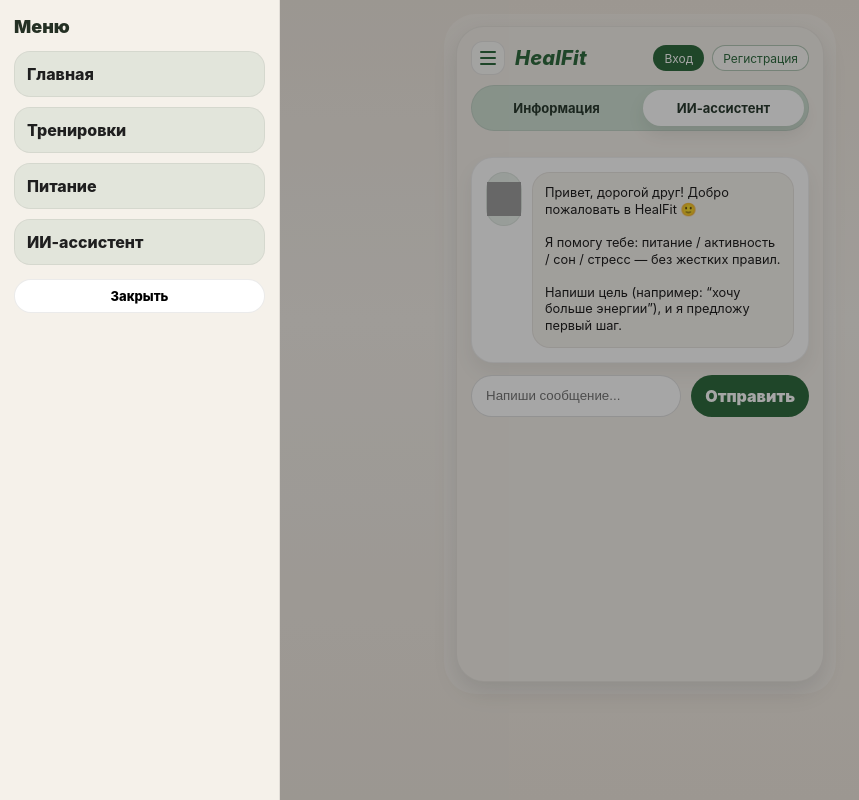
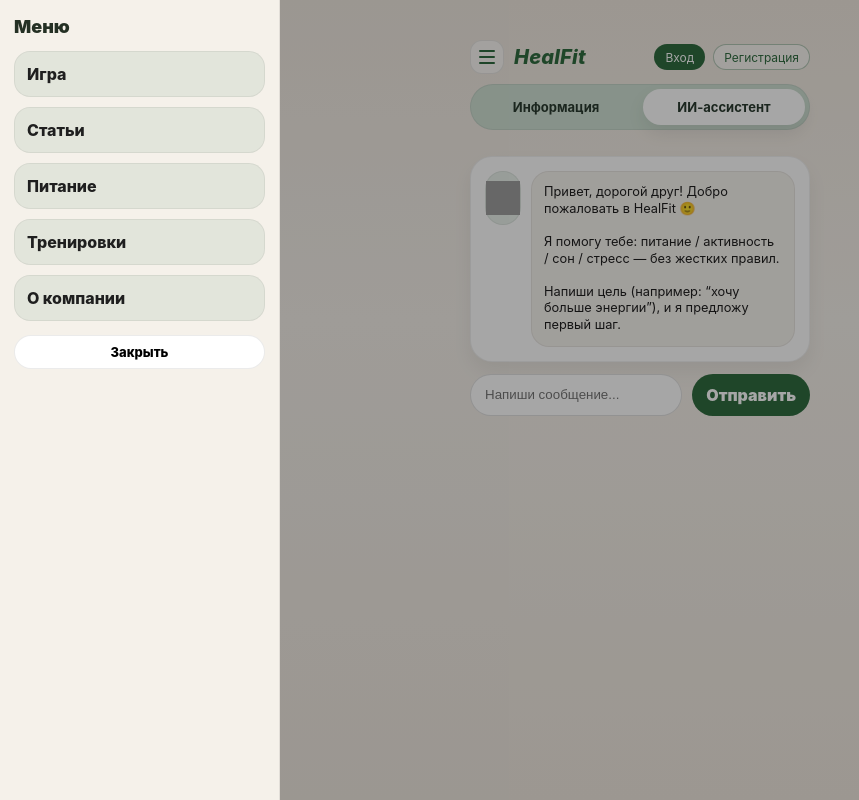
Before and after one commit to aihealfit/healfit_new_site, a plain HTML site: page assistant.html in a window 1280 px wide. Both pictures are taken after a click on the button "Меню". Shown: the whole page, without its empty margins (0-859 px from the left). Drawn offline with Linux system fonts and the light colour scheme; grey boxes are pictures that could not be loaded.

Commit message:
menu: unify drawer, rename training to game, remove calendar/challenges

```diff
--- a/assets/css/styles.css
+++ b/assets/css/styles.css
@@ -436,3 +436,16 @@ button{font:inherit}
   padding:0;
 }
 .recipe li{margin:6px 0; font-size:13px; line-height:1.25}
+
+/* Убираем внешнюю рамку/карточку вокруг всего сайта */
+.phone, .app, .container {
+  border: none !important;
+  box-shadow: none !important;
+  outline: none !important;
+  background: transparent !important;
+}
+
+/* если ещё остаётся скругление по краям */
+.phone, .app {
+  border-radius: 0 !important;
+}
--- a/assistant.html
+++ b/assistant.html
@@ -51,16 +51,19 @@
     </div>
   </div>
 
-  <!-- Drawer -->
+  <<!-- Drawer -->
 <div class="drawer-backdrop" id="drawerBackdrop">
   <div class="drawer">
     <div class="dtitle">Меню</div>
+
     <div class="menu">
-        <a class="mlink" href="./index.html">Главная</a>
+      <a class="mlink" href="./index.html">Игра</a>
+      <a class="mlink" href="./index.html#articles">Статьи</a>
+      <a class="mlink" href="./food.html">Питание</a>
       <a class="mlink" href="./trainings.html">Тренировки</a>
-        <a class="mlink" href="./food.html">Питание</a>
-        <a class="mlink" href="./assistant.html">ИИ-ассистент</a>
+      <a class="mlink" href="./index.html#about">О компании</a>
     </div>
+
     <button class="btn close" id="drawerClose">Закрыть</button>
   </div>
 </div>
```
Also changed, not shown: food.html (+6 -2 lines), index.html (+3 -3 lines), recipe.html (+5 -2 lines), trainings.html (+6 -2 lines). Lines whose indentation alone changed are shown as unchanged.
